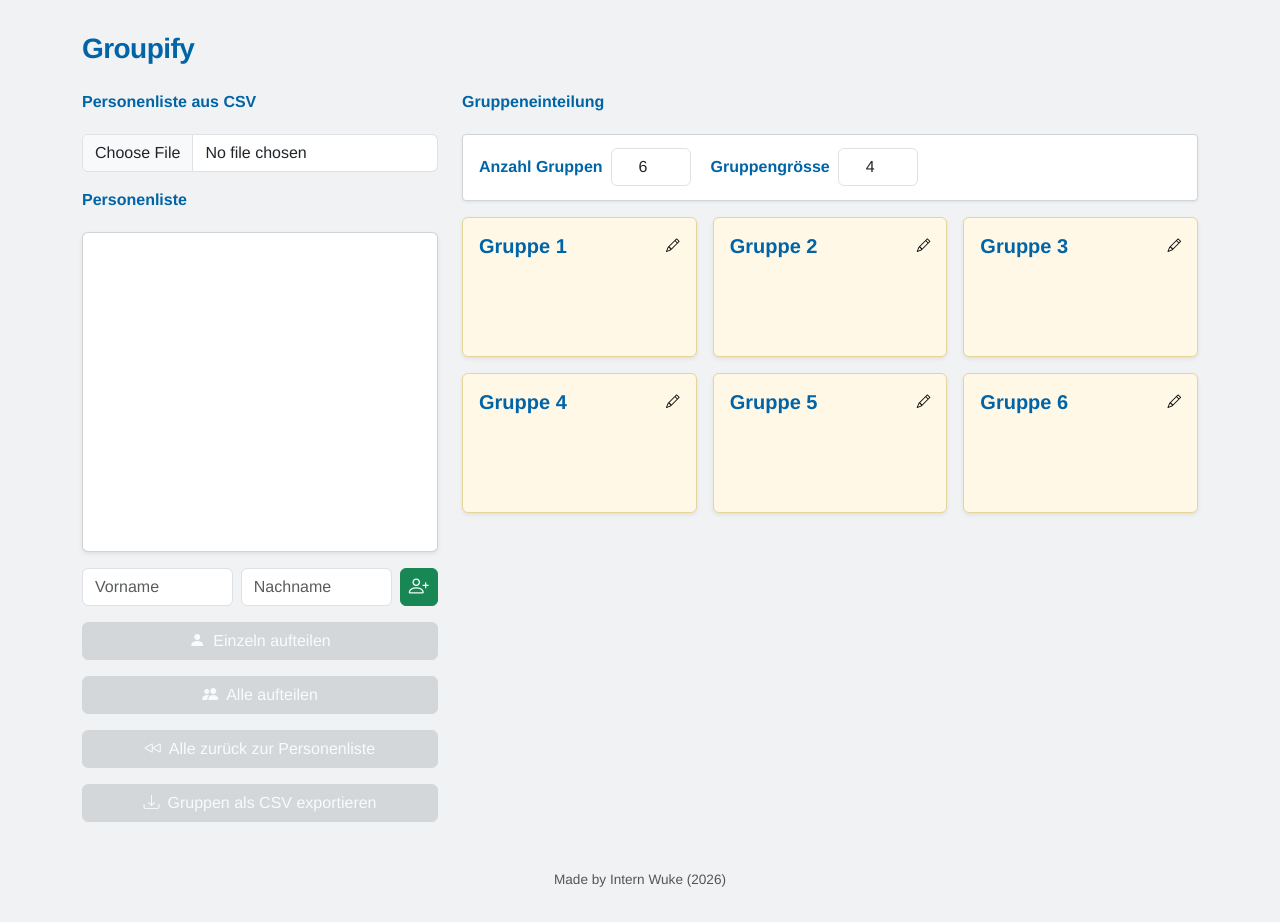
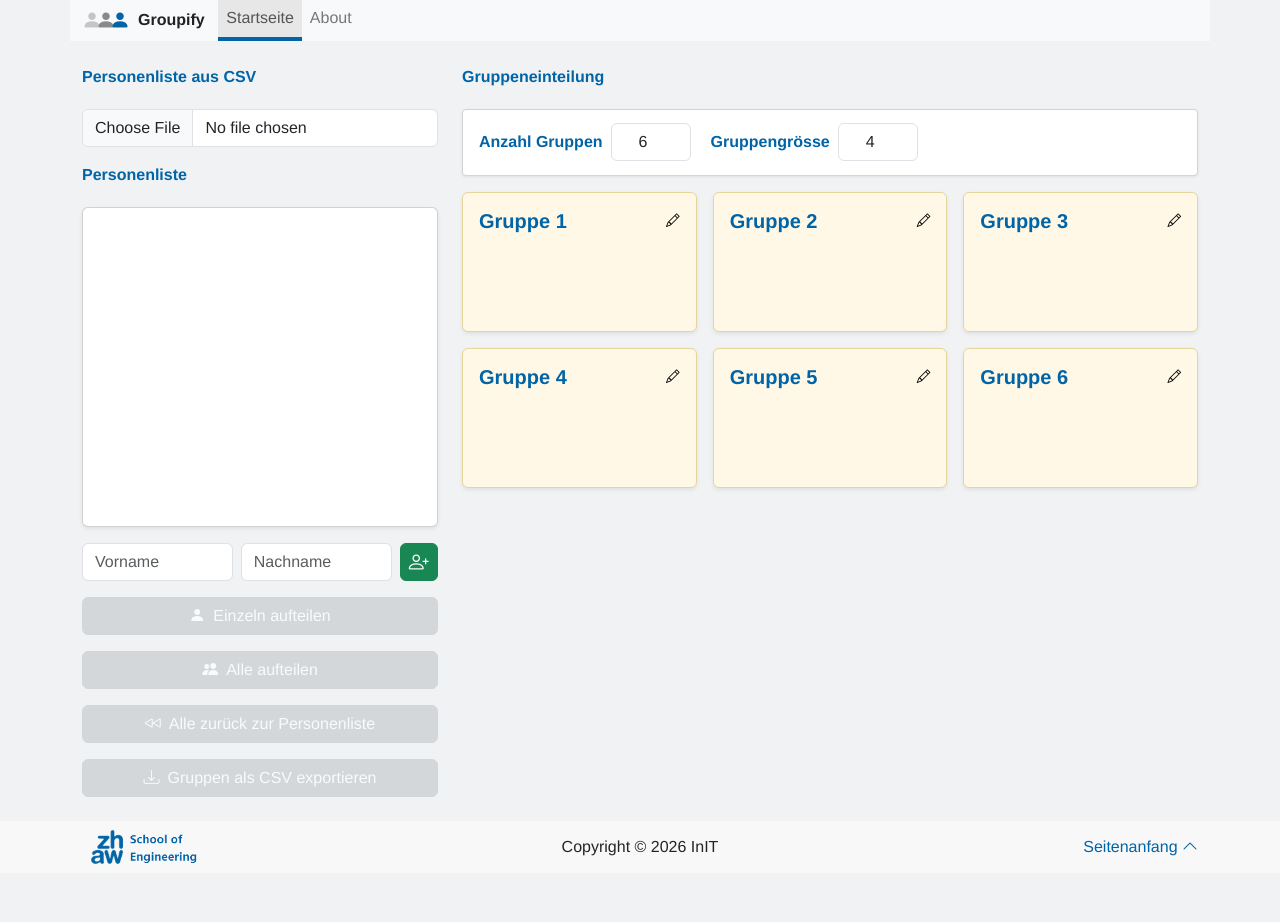
Before and after one commit to wukeZHAW/Groupify, a website with bundled scripts: page index.html in a window 1280 px wide. After the commit the page ends 873 px from the top, so only its background shows below. Built offline with nearby package versions, Linux system fonts and the light colour scheme.

Commit message:
feat: add InIT-style navbar and footer, closes #15

```diff
--- a/index.css
+++ b/index.css
@@ -19,7 +19,6 @@
 
 body {
     margin: 0;
-    padding: 2rem 1.5rem;
     min-height: 100vh;
     display: flex;
     flex-direction: column;
@@ -30,14 +29,58 @@ body {
     background-color: var(--bg-page);
 }
 
+/* ----- Navbar ----- */
+
+.navbar > .container {
+    background-color: #f8f9fa;
+}
+
+.program-logo {
+    display: inline-flex;
+    font-size: 1.25rem;
+    line-height: 1;
+}
+
+.program-logo .bi + .bi {
+    margin-left: -0.3em;
+}
+
+.program-logo .bi:nth-child(1) { color: #C5C5C5; }
+.program-logo .bi:nth-child(2) { color: #898989; }
+.program-logo .bi:nth-child(3) { color: #0064A6; }
+
+#appName .nav-link {
+    color: var(--text);
+    font-weight: 700;
+    padding: 0.4rem 0.85rem 0.4rem 0.5rem;
+}
+
+#appName .nav-link:hover {
+    color: var(--text);
+}
+
+.navbar-nav .nav-link {
+    color: #777777;
+    background-color: #f8f9fa;
+    border-bottom: 4px solid transparent;
+    border-radius: 0;
+    padding: 0.4rem 1.25rem;
+}
+
+.navbar-nav .nav-link:hover {
+    color: #4a4a4a;
+    background-color: #f8f8f8;
+    border-bottom-color: #999999;
+}
+
+.navbar-nav .nav-item.active .nav-link,
+.navbar-nav .nav-item.active .nav-link:hover {
+    color: #555555;
+    background-color: #e7e7e7;
+    border-bottom-color: #0064a6;
+}
+
 /* ----- Main application ----- */
-
-#groupify h1 {
-    font-size: 1.75rem;
-    font-weight: 700;
-    color: var(--zhaw-blue);
-    letter-spacing: -0.02em;
-}
 
 /* ----- Left: import & student list ----- */
 
@@ -222,11 +265,14 @@ body {
 /* ----- Footer ----- */
 
 footer {
-    margin-top: 2rem;
-    padding-top: 1rem;
-    text-align: center;
-    font-size: 0.85rem;
-    color: var(--text-muted);
+    color: #212529;
+    background-color: #f8f8f8;
+}
+
+footer a,
+footer a:hover {
+    color: inherit;
+    text-decoration: none;
 }
 
 /* ----- Responsive ----- */
@@ -238,10 +284,6 @@ footer {
 }
 
 @media (max-width: 480px) {
-    body {
-        padding: 1rem;
-    }
-
     #groups {
         grid-template-columns: 1fr;
     }
--- a/index.html
+++ b/index.html
@@ -1,5 +1,5 @@
 <!DOCTYPE html>
-<html lang="de">
+<html lang="de" id="top">
 <head>
     <meta charset="UTF-8">
     <meta name="viewport" content="width=device-width, initial-scale=1.0">
@@ -9,9 +9,35 @@
     <link rel="stylesheet" href="index.css">
 </head>
 <body>
-    <main id="groupify" class="container flex-grow-1">
-        <h1 class="mb-4">Groupify</h1>
+    <nav id="header" class="navbar navbar-light navbar-expand-md py-0">
+        <div class="container">
+            <a id="logo" class="d-flex align-items-center" href="index.html">
+                <span class="program-logo" aria-hidden="true">
+                    <i class="bi bi-person-fill"></i>
+                    <i class="bi bi-person-fill"></i>
+                    <i class="bi bi-person-fill"></i>
+                </span>
+            </a>
+            <div id="appName">
+                <a class="nav-link" href="index.html">Groupify</a>
+            </div>
+            <button class="navbar-toggler" type="button" data-bs-toggle="collapse" data-bs-target="#navbarNav" aria-controls="navbarNav" aria-expanded="false" aria-label="Navigation umschalten">
+                <span class="navbar-toggler-icon"></span>
+            </button>
+            <div class="collapse navbar-collapse" id="navbarNav">
+                <ul class="navbar-nav">
+                    <li class="nav-item active">
+                        <a class="nav-link" href="index.html" aria-current="page">Startseite</a>
+                    </li>
+                    <li class="nav-item">
+                        <a class="nav-link" href="#">About</a>
+                    </li>
+                </ul>
+            </div>
+        </div>
+    </nav>
 
+    <main id="groupify" class="container flex-grow-1 py-4">
         <div class="row g-4 align-items-start">
         <aside id="controls" class="col-12 col-md-4 d-flex flex-column gap-3">
             <p id="csv-input-label">Personenliste aus CSV</p>
@@ -53,7 +79,24 @@
         </div>
         </div>
     </main>
-    <footer>Made by Intern Wuke (2026)</footer>
+    <footer>
+        <div class="container py-0.5">
+            <div class="row align-items-center">
+                <div class="col-4">
+                    <a href="https://www.zhaw.ch/de/hochschule/" target="_blank" rel="noopener noreferrer">
+                        <img src="logo_footer.png" alt="ZHAW School of Engineering" width="120">
+                    </a>
+                </div>
+                <div class="col-4 text-center">
+                    <a class="text-reset text-decoration-none" href="https://www.zhaw.ch/init" target="_blank" rel="noopener noreferrer">Copyright © 2026 InIT</a>
+                </div>
+                <div class="col-4 text-end">
+                    <a class="text-decoration-none" href="#top" style="color: #0064A6;">Seitenanfang <i class="bi bi-chevron-up" aria-hidden="true"></i></a>
+                </div>
+
+            </div>
+        </div>
+    </footer>
 
     <div class="toast-container position-fixed top-0 end-0 p-3">
         <div id="student-add-error" class="toast align-items-center text-bg-danger border-0" role="alert" aria-live="assertive" aria-atomic="true">
```
Also changed, not shown: logo_footer.png (added).
